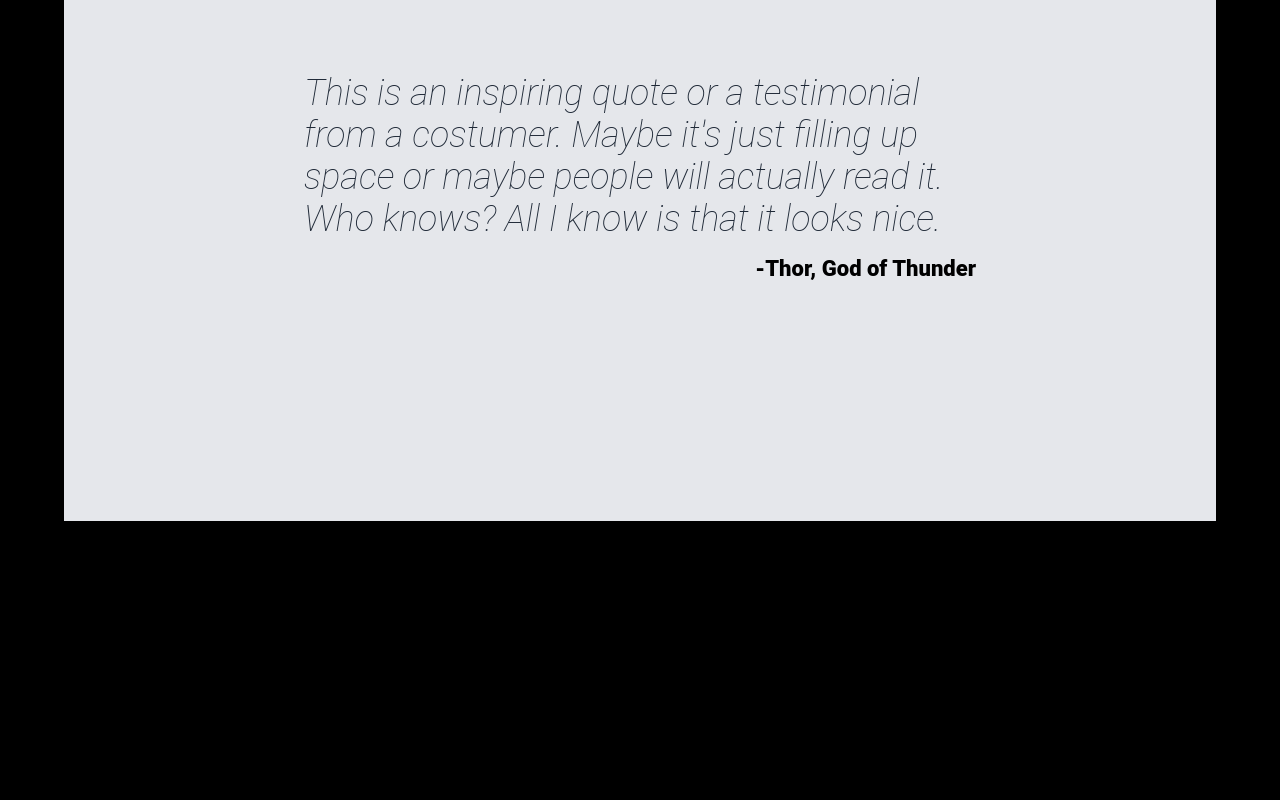
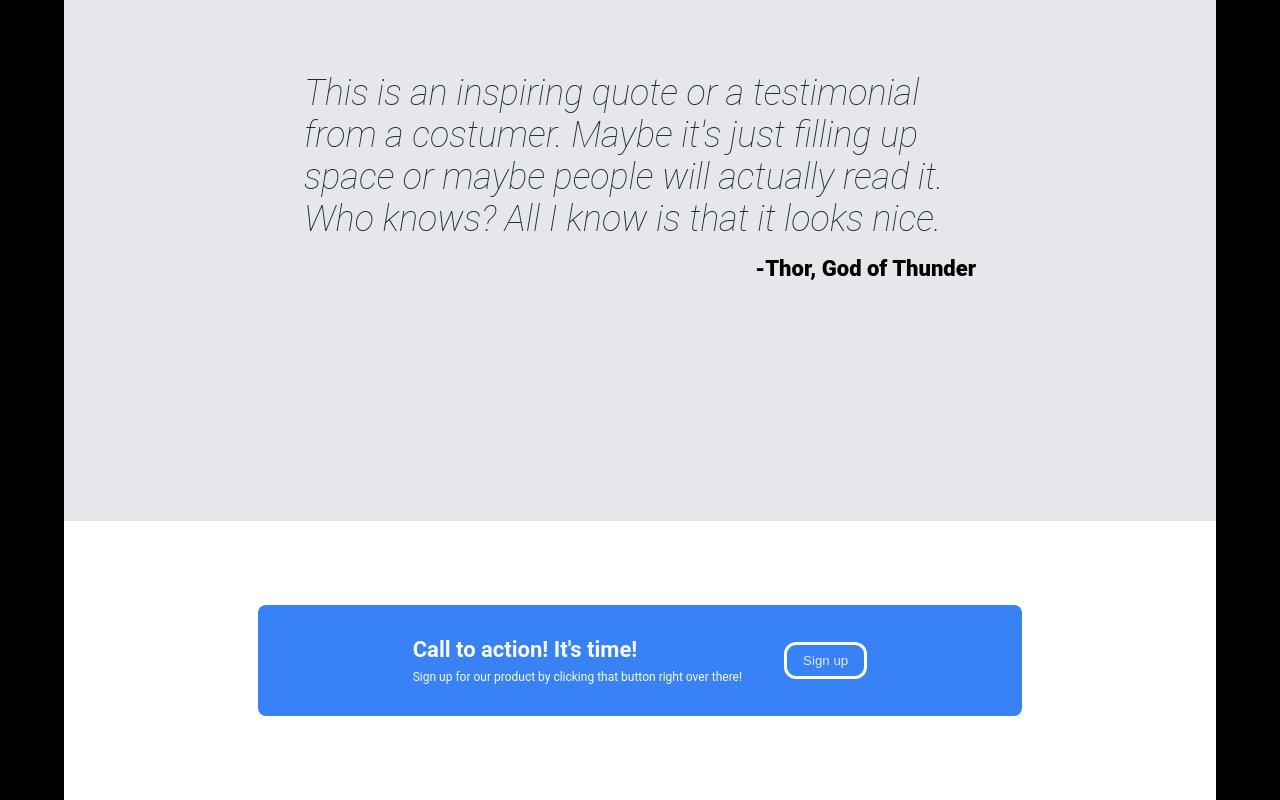
Before and after one commit to JesusSQ/landing-page, a plain HTML site: page index.html in a window 1280 px wide. Shown: the part 1586-2386 px from the top of the page. Before the commit the page ends 2107 px from the top, so only its background shows below. Drawn offline with Linux system fonts and the light colour scheme.

Commit message:
Finish sign up part
Create a white background and a blue background box with some text at
the left side and a button at the right side.
Also do some modifications in the button styles for the sign up button
in this part and the one in the hero part.

```diff
--- a/index.html
+++ b/index.html
@@ -73,5 +73,17 @@
             -Thor, God of Thunder
         </div>
     </div>
+
+    <div class="sign-up-part">
+        <div class="blue-box">
+            <div class="right-su">
+                <div class="bold-su">Call to action! It's time!</div>
+                <div class="text-su">
+                    Sign up for our product by clicking that button right over there!
+                </div>
+            </div>
+            <button class="su-button">Sign up</button>
+        </div>
+    </div>
 </body>
 </html>
--- a/style.css
+++ b/style.css
@@ -61,11 +61,14 @@ a, .right-hero .text {
     color: #e5e7eb;
 }
 
-.hero-button {
+.hero-button, .su-button {
     color: #e5e7eb;
     background: #3882f6;
     padding: 8px 16px;
-    border-radius: 6px;
+    border-radius: 12px;
+    border-color: #f9faf8;
+    border-width: 3px;
+    border-style: solid;
 }
 
 .info-part {
@@ -104,6 +107,7 @@ a, .right-hero .text {
     display: flex;
     flex-direction: column;
     align-items: center;
+    justify-content: center;
     padding: 240px;
     gap: 16px;
 }
@@ -120,3 +124,36 @@ a, .right-hero .text {
     font-weight: 900;
     align-self: flex-end;
 }
+
+.sign-up-part{
+    background: white;
+    display: flex;
+    justify-content: center;
+    align-items: center;
+    padding: 84px;
+}
+
+.blue-box{
+    background-color: #3882f6;
+    width: 700px;
+    display: flex;
+    justify-content: center;
+    align-items: center;
+    padding: 32px;
+    border-radius: 8px;
+    gap: 42px;
+}
+
+.bold-su {
+    font-size: 22px;
+    font-weight: bold;
+    padding-bottom: 8px;
+}
+
+.bold-su, .text-su{
+    color: #f9faf8;
+}
+
+.text-su {
+    font-size: 12px;
+}
```
